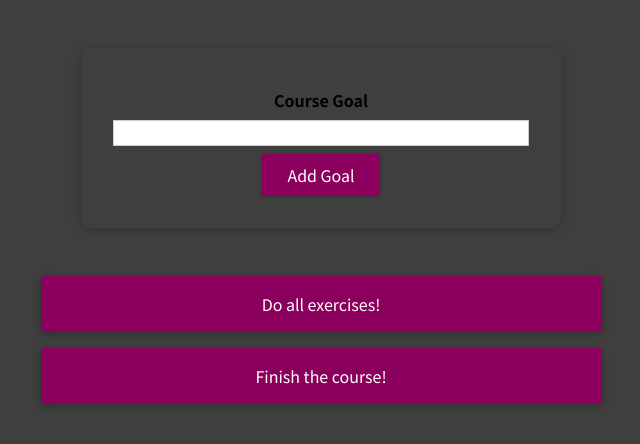
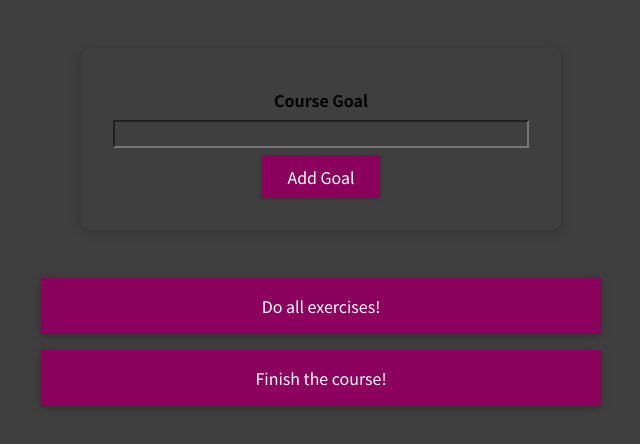
Before and after one commit to Amandine-d/projects-react, a React (Create React App) app: page / in a window 1280 px wide. Shown: the top 444 px of the page, without its empty margins (319-959 px from the left). Built offline with nearby package versions, Linux system fonts and the light colour scheme.

Commit message:
Styling: with props

```diff
--- a/src/StylingComponents/components/CourseGoals/CourseInput/CourseInput.js
+++ b/src/StylingComponents/components/CourseGoals/CourseInput/CourseInput.js
@@ -11,12 +11,15 @@ const FormControl = styled.div`
   font-weight: bold;
   display: block;
   margin-bottom: 0.5rem;
+
+  color: ${props => props.invalid ? 'red' : 'black'};
 }
 
 & input {
   display: block;
   width: 100%;
-  border: 1px solid #ccc;
+  border: 1px solid #ccc ${props => props.invalid ? 'red' : '#ccc'};
+  background: ${props => props.invalid ? '#ffd7d7' : 'transparent'};
   font: inherit;
   line-height: 1.5rem;
   padding: 0 0.25rem;
@@ -27,7 +30,8 @@ const FormControl = styled.div`
   background: #fad0ec;
   border-color: #8b005d;
 }
-
+/*
+with props we don't need this
 &.invalid {
   border-color: red;
   background: rosybrown;
@@ -36,6 +40,7 @@ const FormControl = styled.div`
 &.invalid label {
   color: red;
 }
+*/
 `
 
 const CourseInput = props => {
@@ -62,7 +67,8 @@ const CourseInput = props => {
     <form onSubmit={formSubmitHandler}>
       {/* <div className="form-control"> */}
       {/* <div className={`form-control ${!isValid ? 'invalid' : ''}`}> */}
-      <FormControl className={!isValid && 'invalid'}>
+      {/* <FormControl className={!isValid && 'invalid'}> */}
+      <FormControl invalid={!isValid}>
         <label
           // style={{color: !isValid ? 'red' : 'black'}}
           >Course Goal</label>
```
